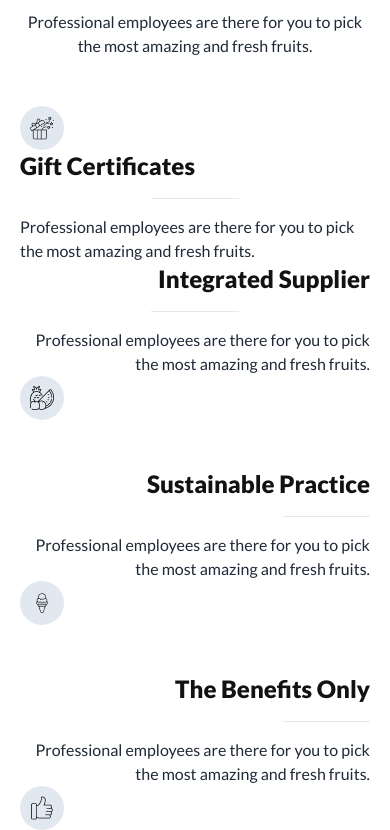
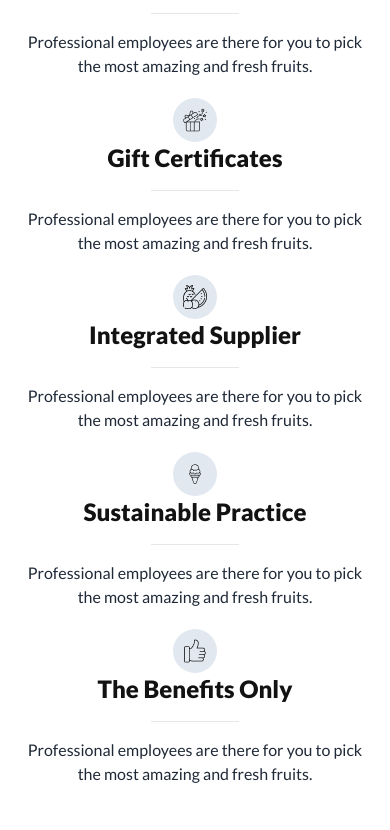
Before and after one commit to Shanta-Islam/B8A3-fruit-brust, a plain HTML site: page index.html in a window 390 px wide. Shown: the part 4892-5722 px from the top of the page. After the commit the page ends 5678 px from the top, so only its background shows below. Drawn offline with nearby package versions, Linux system fonts and the light colour scheme.

Commit message:
choose us section updatee final

```diff
--- a/index.html
+++ b/index.html
@@ -5,6 +5,7 @@
     <meta charset="UTF-8">
     <meta name="viewport" content="width=device-width, initial-scale=1.0">
     <title>Fruit Burst</title>
+    <link rel="shortcut icon" href="images/logo.png" type="image/x-icon">
     <link rel="preconnect" href="https://fonts.googleapis.com">
     <link rel="preconnect" href="https://fonts.gstatic.com" crossorigin>
     <link href="https://fonts.googleapis.com/css2?family=Lato:wght@400;700;900&display=swap" rel="stylesheet">
@@ -465,7 +466,7 @@
                         <img src="images/whychoose1.png" alt="">
                     </div>
                     <div class="mt-6">
-                        <div class="lg:flex justify-center items-center gap-6">
+                        <div class="lg:flex justify-center items-center gap-6 mt-5">
                             <div
                                 class="w-11 h-11 shrink-0 grow-0 rounded-full bg-slate-200 justify-center items-center flex mx-auto">
                                 <img src="images/icon1.png" alt="">
@@ -481,7 +482,7 @@
                                     most amazing and fresh fruits.</p>
                             </div>
                         </div>
-                        <div class="lg:flex justify-center items-center gap-6">
+                        <div class="lg:flex justify-center items-center gap-6 mt-5">
                             <div
                                 class="w-11 h-11 shrink-0 grow-0 rounded-full bg-slate-200 justify-center items-center flex mx-auto">
                                 <img src="images/icon2.png" alt="">
@@ -497,17 +498,17 @@
                                     most amazing and fresh fruits.</p>
                             </div>
                         </div>
-                        <div class="lg:flex justify-center items-center gap-6 mt-12">
+                        <div class="lg:flex justify-center items-center gap-6 mt-5">
                             <div
-                                class="w-11 h-11 shrink-0 grow-0 rounded-full bg-slate-200 justify-center items-center flex">
+                                class="w-11 h-11 shrink-0 grow-0 rounded-full bg-slate-200 justify-center items-center flex mx-auto">
                                 <img src="images/icon3.png" alt="">
                             </div>
                             <div>
-                                <h4 class="text-2xl font-extrabold text-[#121212]">Gift Certificates</h4>
+                                <h4 class="text-2xl font-extrabold text-[#121212] text-center lg:text-start">Gift Certificates</h4>
                                 <span class="flex justify-center lg:block">
                                     <hr class="h-px my-4 bg-gray-200 border-0 dark:bg-gray-700 w-1/4">
                                 </span>
-                                <p class="text-base font-medium">Professional employees are there for you to pick the
+                                <p class="text-base font-medium text-center lg:text-start">Professional employees are there for you to pick the
                                     most amazing and fresh fruits.</p>
                             </div>
                         </div>
@@ -516,46 +517,47 @@
                         <img src="images/whychoose1.png" alt="">
                     </div>
                     <div class="text-end">
-                        <div class="lg:flex justify-center items-center gap-6">
+                        <div class="lg:flex lg:flex-row-reverse justify-center items-center gap-6 mt-5">
+                            <div
+                                class="w-11 h-11 shrink-0 grow-0 rounded-full bg-slate-200 justify-center items-center flex mx-auto">
+                                <img src="images/icon4.png" alt="">
+                            </div>
                             <div>
-                                <h4 class="text-2xl font-extrabold text-[#121212]">Integrated Supplier</h4>
+                                <h4 class="text-2xl font-extrabold text-[#121212] text-center lg:text-end">Integrated Supplier</h4>
                                 <span class="flex justify-center lg:justify-end">
                                     <hr class="h-px my-4 bg-gray-200 border-0 dark:bg-gray-700 w-1/4">
                                 </span>
-                                <p class="text-base font-medium">Professional employees are there for you to pick the
+                                <p class="text-base font-medium text-center lg:text-end">Professional employees are there for you to pick the
                                     most amazing and fresh fruits.</p>
                             </div>
+
+                        </div>
+                        <div class="lg:flex lg:flex-row-reverse justify-center items-center gap-6 mt-5">
                             <div
-                                class="w-11 h-11 shrink-0 grow-0 rounded-full bg-slate-200 justify-center items-center flex">
-                                <img src="images/icon4.png" alt="">
+                                class="w-11 h-11 shrink-0 grow-0 rounded-full bg-slate-200 justify-center items-center flex mx-auto">
+                                <img src="images/icon5.png" alt="">
+                            </div>
+                            <div>
+                                <h4 class="text-2xl font-extrabold text-[#121212] text-center lg:text-end">Sustainable Practice</h4>
+                                <span class="flex justify-center lg:justify-end">
+                                    <hr class="h-px my-4 bg-gray-200 border-0 dark:bg-gray-700 w-1/4">
+                                </span>
+                                <p class="text-base font-medium text-center lg:text-end">Professional employees are there for you to pick the
+                                    most amazing and fresh fruits.</p>
                             </div>
                         </div>
-                        <div class="lg:flex justify-center items-center gap-6 mt-12">
+                        <div class="lg:flex lg:flex-row-reverse justify-center items-center gap-6 mt-5">
+                            <div
+                                class="w-11 h-11 shrink-0 grow-0 rounded-full bg-slate-200 justify-center items-center flex mx-auto">
+                                <img src="images/icon6.png" alt="">
+                            </div>
                             <div>
-                                <h4 class="text-2xl font-extrabold text-[#121212]">Sustainable Practice</h4>
-                                <span class="flex justify-end">
+                                <h4 class="text-2xl font-extrabold text-[#121212] text-center lg:text-end">The Benefits Only</h4>
+                                <span class="flex justify-center lg:justify-end">
                                     <hr class="h-px my-4 bg-gray-200 border-0 dark:bg-gray-700 w-1/4">
                                 </span>
-                                <p class="text-base font-medium">Professional employees are there for you to pick the
+                                <p class="text-base font-medium text-center lg:text-end">Professional employees are there for you to pick the
                                     most amazing and fresh fruits.</p>
-                            </div>
-                            <div
-                                class="w-11 h-11 shrink-0 grow-0 rounded-full bg-slate-200 justify-center items-center flex">
-                                <img src="images/icon5.png" alt="">
-                            </div>
-                        </div>
-                        <div class="lg:flex justify-center items-center gap-6 mt-12">
-                            <div>
-                                <h4 class="text-2xl font-extrabold text-[#121212]">The Benefits Only</h4>
-                                <span class="flex justify-end">
-                                    <hr class="h-px my-4 bg-gray-200 border-0 dark:bg-gray-700 w-1/4">
-                                </span>
-                                <p class="text-base font-medium">Professional employees are there for you to pick the
-                                    most amazing and fresh fruits.</p>
-                            </div>
-                            <div
-                                class="w-11 h-11 shrink-0 grow-0 rounded-full bg-slate-200 justify-center items-center flex">
-                                <img src="images/icon6.png" alt="">
                             </div>
                         </div>
                     </div>
```
